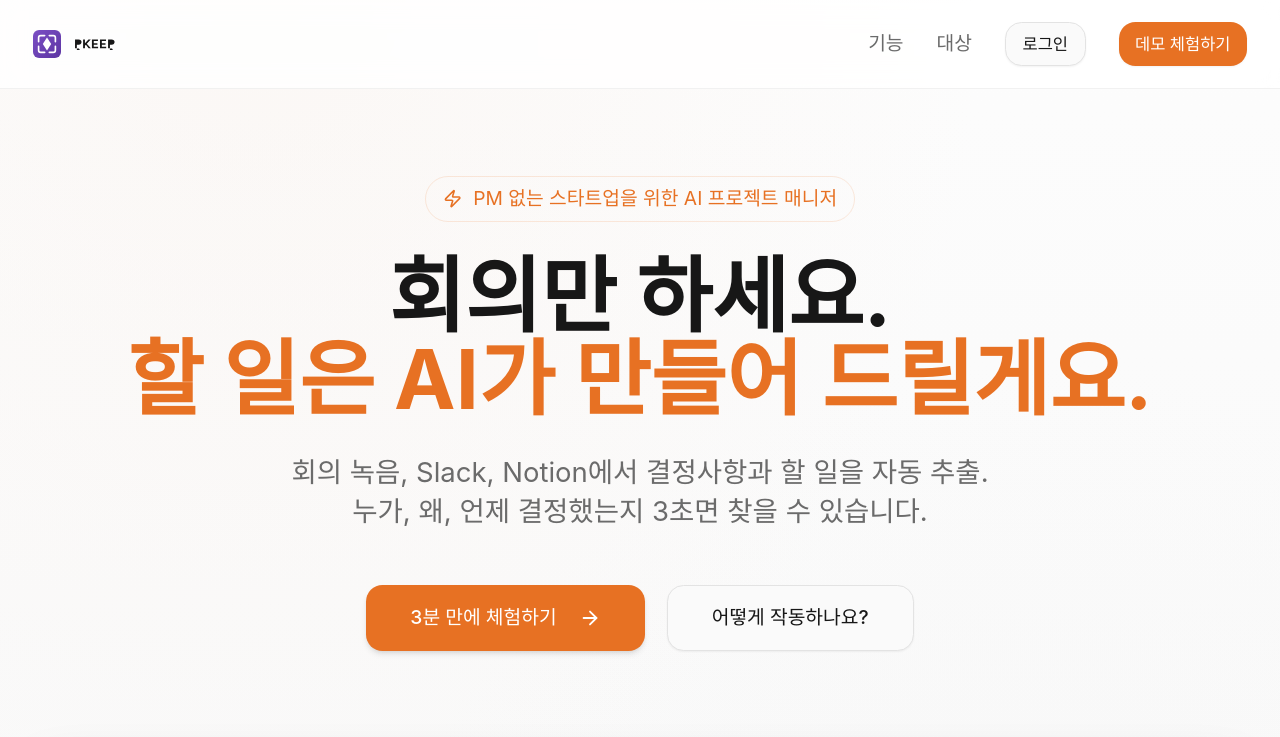
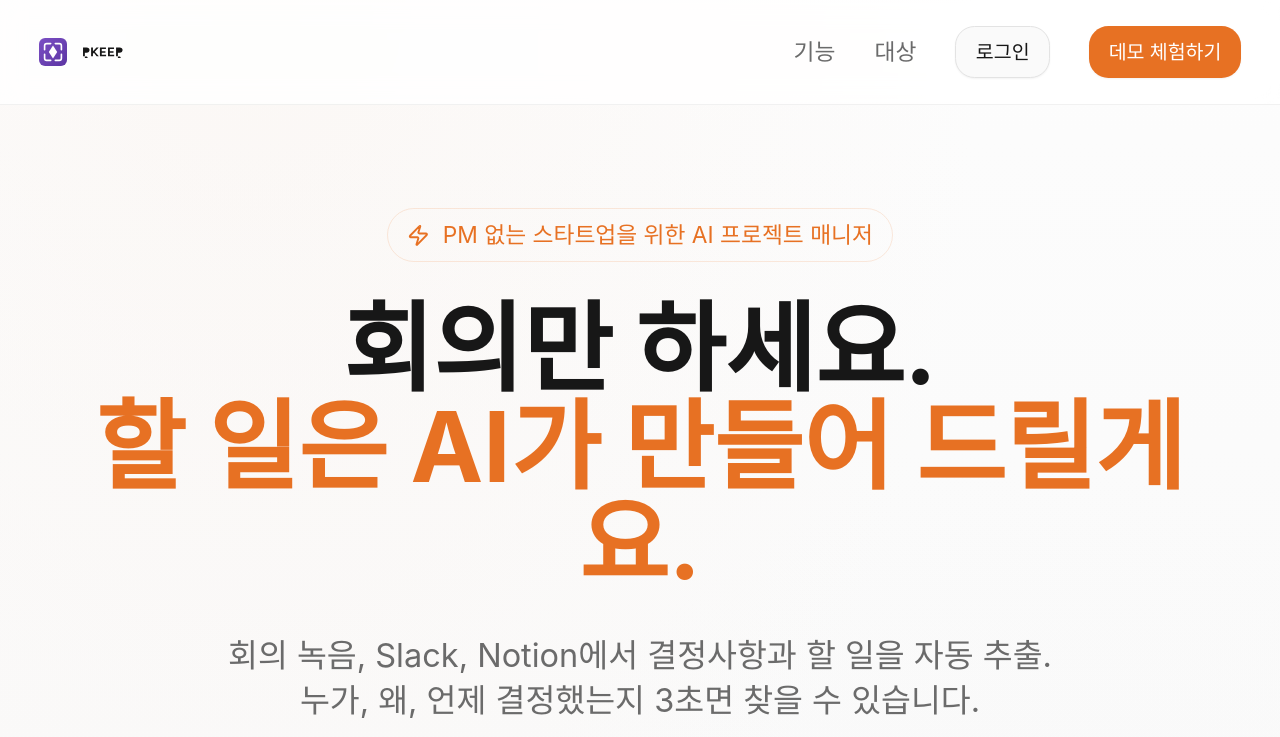
Before and after one commit to better-creator/pkeep, a Next.js app: page / in a window 1280 px wide. Shown: the top 737 px of the page. Built offline with nearby package versions, Linux system fonts and the light colour scheme; a web font is replaced by a local one.

Commit message:
update: 인스타4 + 유튜브 비율 4:3 + 폰트 28px(+20%) + 인스타 샘플 교체

```diff
--- a/app/(dashboard)/[teamId]/[projectId]/guide/page.tsx
+++ b/app/(dashboard)/[teamId]/[projectId]/guide/page.tsx
@@ -127,7 +127,7 @@ const channels = [
     thumbnail: IMGS.igThumb,
     specs: '피드 1:1 · 릴스 9:16 · 캡션 2,200자',
     tone: '캐주얼 + 감성. 이모지 허용. 해시태그 15개 이내.',
-    samples: ['/dummy/insta-guide.jpg', '/dummy/insta-promo.jpg', IMGS.igSample3],
+    samples: ['/dummy/insta-guide.jpg', '/dummy/insta-promo.jpg', '/dummy/insta-4.jpg'],
     decisions: 8,
   },
   {
@@ -405,7 +405,7 @@ export default function BrandGuidePage() {
                       <p className="text-xs uppercase tracking-wider text-muted-foreground mb-2">레퍼런스 · 샘플</p>
                       <div className="flex gap-3">
                         {ch.samples.map((src, i) => (
-                          <div key={i} className="flex-1 aspect-square rounded-xl overflow-hidden bg-muted/30 border border-border/30">
+                          <div key={i} className="flex-1 aspect-[4/3] rounded-xl overflow-hidden bg-muted/30 border border-border/30">
                             <img src={src} alt={`${ch.name} 샘플 ${i + 1}`} className="w-full h-full object-cover" loading="lazy" />
                           </div>
                         ))}
--- a/app/globals.css
+++ b/app/globals.css
@@ -277,18 +277,18 @@
 /* Smooth scrolling and base font size */
 html {
   scroll-behavior: smooth;
-  font-size: 23px;
+  font-size: 28px;
 }
 
 @media (max-width: 1280px) {
   html {
-    font-size: 22px;
+    font-size: 26px;
   }
 }
 
 @media (max-width: 768px) {
   html {
-    font-size: 20px;
+    font-size: 24px;
   }
 }
 
```
Also changed, not shown: public/dummy/insta-4.jpg (added).
